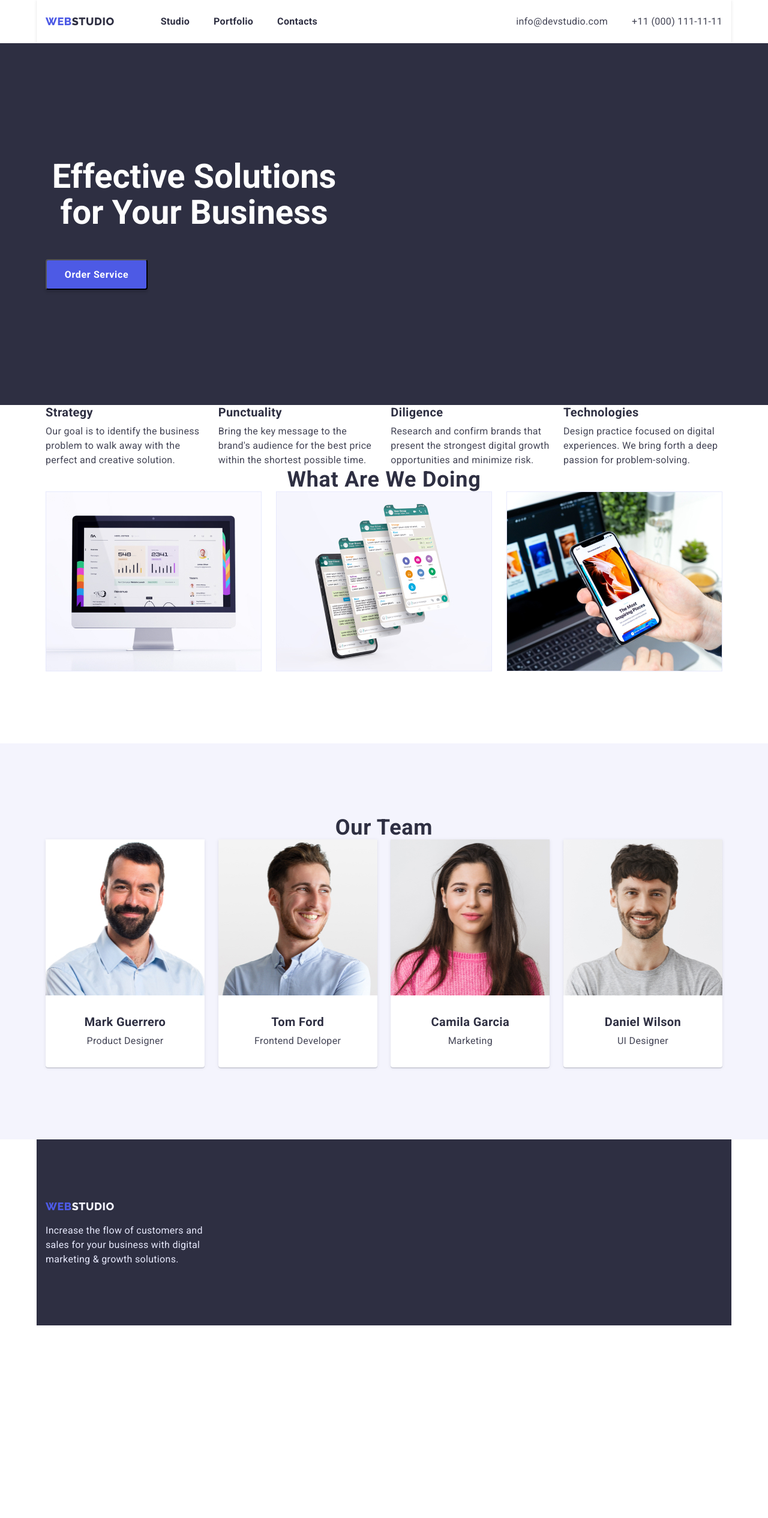
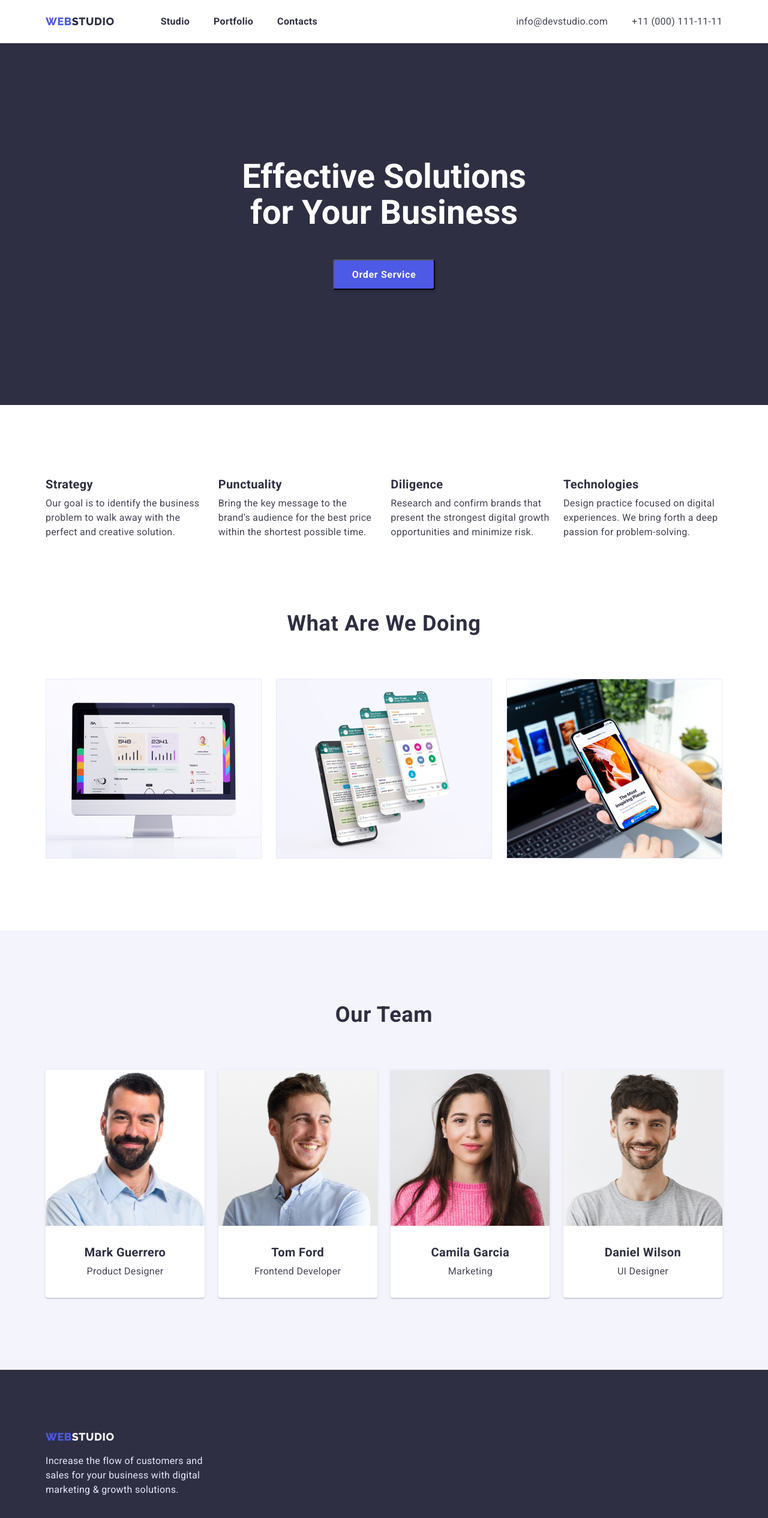
Before and after one commit to MajorIvan/goit-markup-hw-03, a plain HTML site: page index.html in a window 1280 px wide. Shown: the whole page at 60% size. Before the commit the page ends 2209 px from the top, so only its background shows below. Drawn offline with nearby package versions, Linux system fonts and the light colour scheme.

Commit message:
Update styles.css

```diff
--- a/css/styles.css
+++ b/css/styles.css
@@ -72,13 +72,12 @@ body {
     font-size: 16px;
     line-height: calc(24/16);
     letter-spacing: 0.02em;
-
+    padding-block: 24px;
+    box-shadow: 0px 2px 1px rgba(46, 47, 66, 0.08), 0px 1px 1px rgba(46, 47, 66, 0.16), 0px 1px 6px rgba(46, 47, 66, 0.08);
 }
 .header > .container {
     display: flex;
     align-items: center;
-    padding-block: 24px;
-    box-shadow: 0px 2px 1px rgba(46, 47, 66, 0.08), 0px 1px 1px rgba(46, 47, 66, 0.16), 0px 1px 6px rgba(46, 47, 66, 0.08);
 }
 .header-logo {
     color: var(--dark);
@@ -91,12 +90,13 @@ body {
     letter-spacing: 0.03em;
     text-transform: uppercase;
     color: var(--primary-brand);
-    margin-right: 77px;
+
 }
 .header-nav {
     display: flex;
     align-items: center;
     margin-right: auto;
+    margin-left: 77px;
 }
 .menu {
 }
@@ -130,7 +130,7 @@ body {
     background-color: var(--dark);
     padding-block: 192px;
 }
-.section > .hero {
+.hero > .container {
     display: flex;
     flex-direction: column;
     align-items: center;
@@ -170,7 +170,7 @@ body {
     background: #404BBF;
 }
 /* -------------------- MERITS -------------------- */
-.section > .merits {
+.merits {
     padding-block: 120px;
 }
 .merits-list {
@@ -184,11 +184,11 @@ body {
 .accomplishments {
     padding-bottom: 120px;
 }
-.section > .accomplishments > .title {
+.accomplishments > .container > .title {
     margin-bottom: 72px;
 }
 /* -------------------- TEAM CARDS -------------------- */
-.section > .team > .title {
+.team > .container > .title {
     margin-bottom: 72px;
 }
 .team {
@@ -208,8 +208,8 @@ body {
     justify-content: center;
     align-items: center;
     gap: 8px;
-    margin-block: 32px;
-    margin-inline: 16px;
+    padding-block: 32px;
+    padding-inline: 16px;
 }
 /* -------------------- PORTFOLIO -------------------- */
 .projects {
@@ -278,10 +278,9 @@ body {
     mix-blend-mode: normal;
 }
 /* -------------------- FOOTER -------------------- */
-.footer > .container {
+.footer {
     background: var(--dark);
     padding-block: 100px;
-    height: 310px;
 }
 .footer-logo {
     color: #F4F4FD;
```
